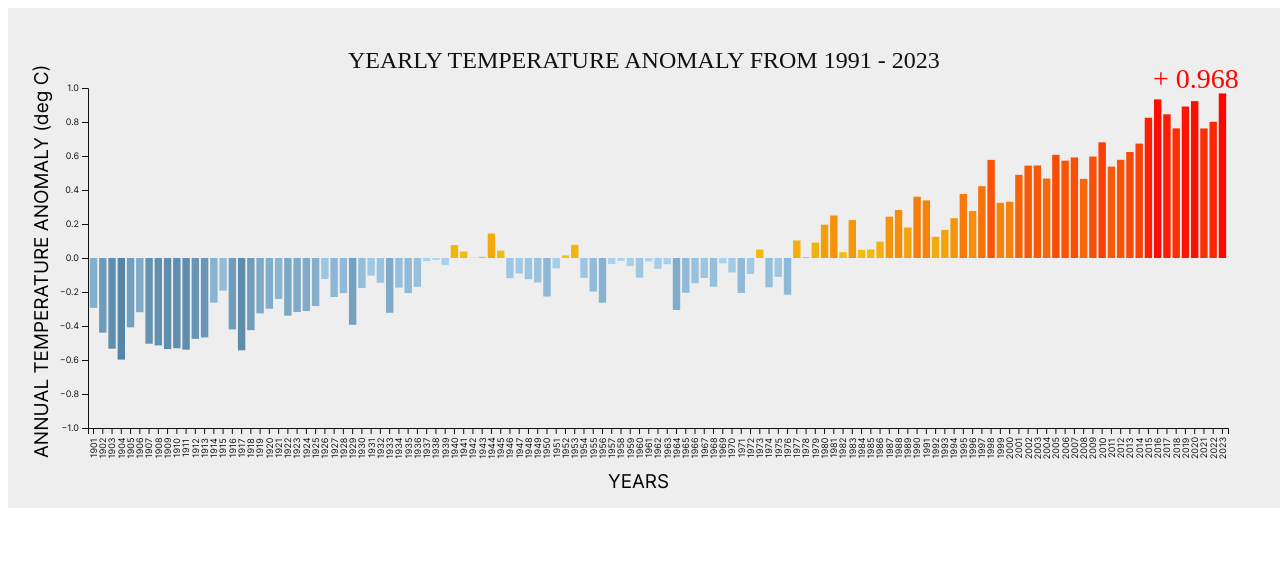
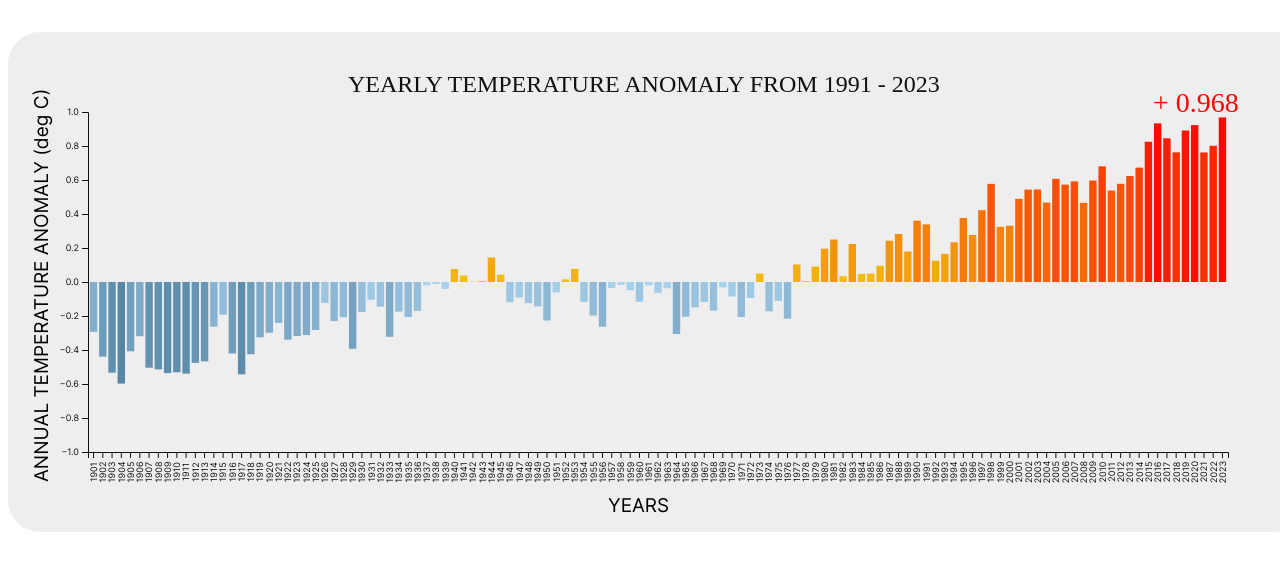
Before and after one commit to gauravpatil123/adv-projects-in-visualization, a plain HTML site: page visualizations/historical_annual_global_temp.html in a window 1280 px wide. Shown: the top 570 px of the page. Drawn offline with nearby package versions, Linux system fonts and the light colour scheme; a web font is replaced by a local one.

Commit message:
updated historical anualt tem viz in modular style

```diff
--- a/stylesheets/historical_annual_global_temp.css
+++ b/stylesheets/historical_annual_global_temp.css
@@ -75,12 +75,14 @@ input:checked + .slider:before {
 #viz-container {
       width: fit-content;
       margin-inline: auto;
+      margin-top: 2em;
 }
 
 #svg1 {
       width: 1300px;
       height: 500px;
       background-color: #eeeeee;
+      border-radius: 2em;
 }
 
 .viz-title {
```
